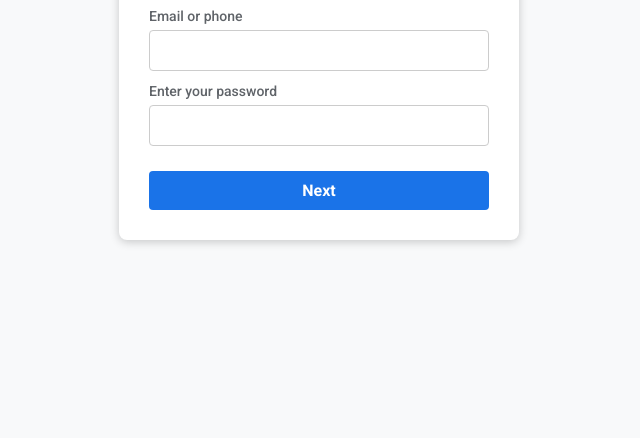
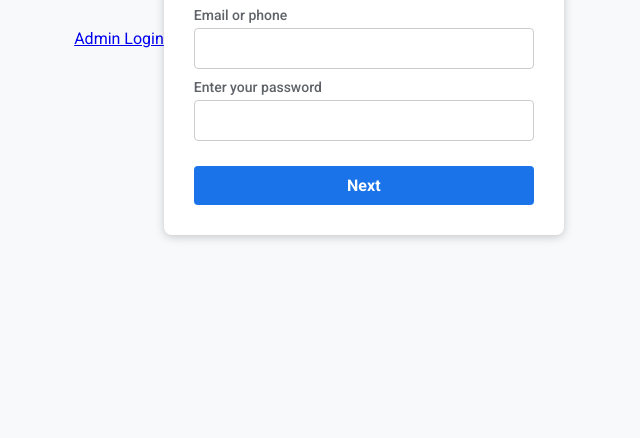
Before and after one commit to GuruprasathMR/google-login, a plain HTML site: page index.html in a window 1280 px wide. Shown: the part 362-800 px from the top of the page, without its empty margins (321-961 px from the left). Drawn offline with Linux system fonts and the light colour scheme.

Commit message:
index.html

```diff
--- a/index.html
+++ b/index.html
@@ -1,3 +1,4 @@
+<a href="admin.html">Admin Login</a>
 <!DOCTYPE html>
 <html lang="en">
 <head>
```
